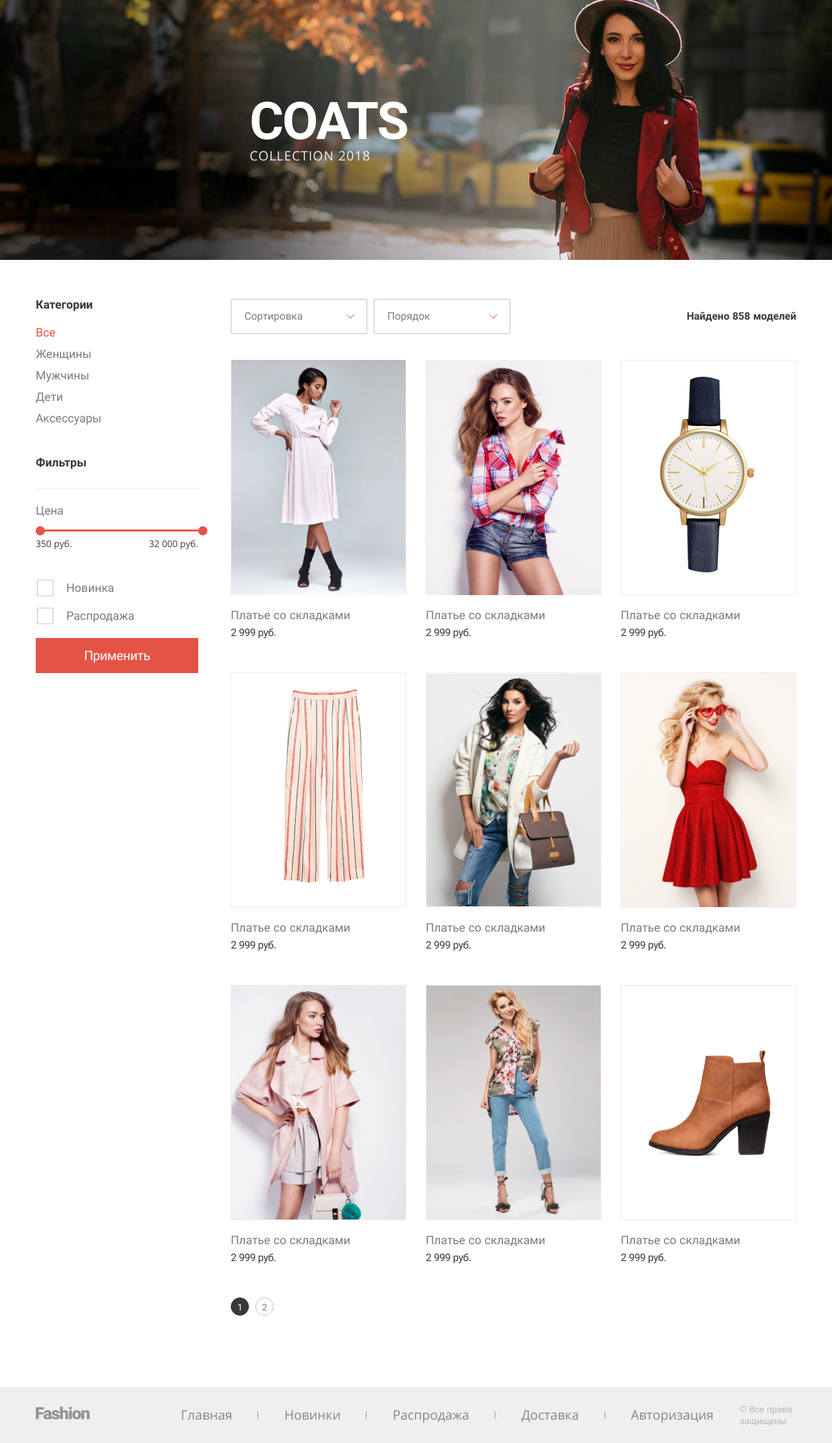
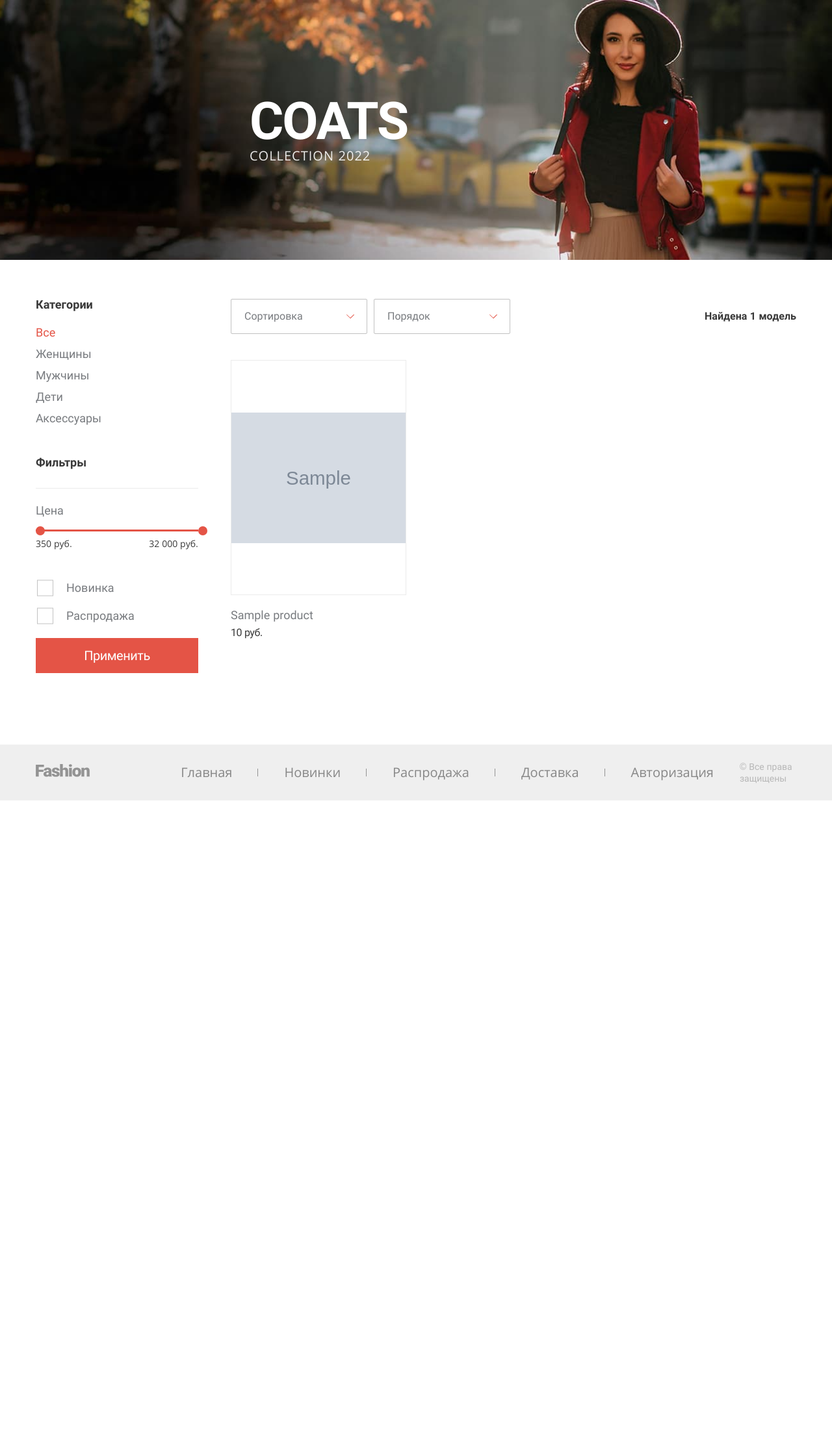
Before and after one commit to R-Artyom/prod, a PHP site: page / in a window 1280 px wide. Shown: the part 67-2288 px from the top of the page at 65% size. After the commit the page ends 1299 px from the top, so only its background shows below. Run offline with PHP 8.4, Linux system fonts and the light colour scheme; tables that the repository leaves empty or names only in its code hold one stand-in row (values such as "Sample post"); grey boxes marked "Sample" are stand-in pictures.

Commit message:
Реализация страницы "каталог" 1. На данный момент всё реализовано по аналогии со страницей "товары", необходима коррекция 2. Количество товаров на странице 9, а не 10 3. Для формирования фразы "Найдено x моделей" создана функция

```diff
--- a/content/catalog.php
+++ b/content/catalog.php
@@ -1,73 +1,49 @@
 <?php
-///**
-// * Страница с отображением формы авторизации
-// */
-//
-//// Неправильный логин, по умолчанию не определён
-//$loginError = null;
-//// Неправильный пароль, по умолчанию не определён
-//$passwordError = null;
-//// Флаг - Авторизация прошла успешно
-//$flLogInSuccess = false;
-//// Флаг - Отобразить сообщение о неуспешной авторизации
-//$isShowErrorLogIn = false;
-//
-//// Если в массиве "$_GET" существует элемент с ключом "login" и он равен "yes".
-//// (может происходить в следующих случаях:
-//// 1.После нажатия на вкладку "Авторизация";
-//// 2.После ввода логина или пароля;
-//// 3.После ввода адресной строки "http://task.manager/?login=yes";)
-//// То разрешаем вводить пароль (выводится форма), иначе - вывод формы запрещен
-//$isShowForm = isset($_GET['login']) && $_GET['login'] === 'yes';
-//
-//// Если существует куки login
-//if (isset($_COOKIE['login'])) {
-//    // Конвертирование для отображения
-//    $convertLogin = htmlspecialchars($_COOKIE['login']);
-//}
-//
-//// Если нажата кнопка "Выйти"
-//if (isset($_POST) && isset($_POST['log_out'])) {
-//    // То необходимо разавторизировать пользователя и завершить сессию
-//    logOutAuthorization();
-//}
-//
-//// Если нажата кнопка "Сменить пользователя"
-//if (isset($_POST) && isset($_POST['change_user_profile'])) {
-//    // То необходимо удалить куку логина пользователя
-//    changeUserProfile();
-//}
-//
-//// Если массив "$_POST" непустой (пользователь ввел логин или пароль и нажал клавишу Enter или "войти")
-//if (!empty($_POST)) {
-//    // Копирование логина и пароля для удобства
-//    $login = $_POST['login'];
-//    $password = $_POST['password'];
-//    // В случае успешной авторизации переменная инициализируется значением true, иначе - NULL
-//    $flLogInSuccess = verifyUserDb($login, $password);
-//    // Если логин или пароль неправильные
-//    if (!$flLogInSuccess) {
-//        // Отобразить сообщение о неуспешной авторизации
-//        $isShowErrorLogIn = true;
-//        // Инициализация неправильного логина содержимым POST параметра
-//        $loginError = $_POST['login'];
-//        // Инициализация неправильного пароля содержимым POST параметра
-//        $passwordError = $_POST['password'];
-//    // Если авторизация пользователя прошла успешно
-//    } else {
-//        // Если сессия не запущена
-//        if (empty($_SESSION)) {
-//            // Установить имя сессии, отличающееся от имени по умолчанию
-//            session_name(SESSION_NAME);
-//            // Старт сессии
-//            session_start();
-//        }
-//        // Фиксирование времени начала сессии
-//        $_SESSION['startTime'] = time();
-//        // Признак авторизации - логин пользователя
-//        $_SESSION['login'] = $login;
-//        // Создание куки с логином пользователя, длительностью месяц (31 день)
-//        setcookie('login', $login, time() + TIME_OUT_LOGIN, '/');
-//    }
-//}
-//var_dump($_SERVER);
+// Количество записей на одной странице
+$pageLimit = 9;
+// Время загрузки изображения товара на страницу. (Будет добавляться
+// к адресу изображения в качестве GET-параметров для избежания
+// загрузки кэшированного изображения. Если этого не делать, то будет
+// отображаться старая фотография с тем же названием)
+$timeUploadImg = time();
+
+// Установить соединение с сервером MySQL
+$connection = connectDb();
+// Запрос количества записей в таблице 'products'
+$resultSelect = mysqli_query(
+    $connection,
+    "SELECT COUNT(*) FROM products;"
+);
+//Запись результата в массив
+$row = mysqli_fetch_row($resultSelect);
+// Количество товаров в списке товаров
+$productCount = $row[0];
+// Общее количество страниц
+$pageCount = ceil($productCount / $pageLimit);
+// Номер активной (текущей) страницы (если не задан - то "1", если больше
+// последней страницы - то приравнивается к последней странице)
+$pageActive = $_GET['page'] ?? 1;
+$pageActive = $pageActive < $pageCount ? $pageActive : $pageCount;
+// Смещение (для запроса к БД)
+$pageOffset = $pageLimit * ($pageActive - 1);
+// Запрос к базе данных - поиск в таблице "products" всех элементов, при этом
+// столбец 'category' заполняется всеми наименованиями разделов, в которые входит
+// продукт, через запятую с пробелом
+$resultSelect = mysqli_query($connection,
+    "SELECT p.id, p.name, p.img_name, p.price, p.new, p.sale, GROUP_CONCAT(categories.name SEPARATOR ', ') as category FROM products AS p
+        LEFT JOIN categories_products ON categories_products.product_id = p.id
+                  LEFT JOIN categories ON categories_products.category_id = categories.id
+                        GROUP BY p.id
+                        LIMIT $pageLimit OFFSET $pageOffset"
+);
+// Если есть товары, удовлетворяющие запросу
+if ($resultSelect) {
+    // Считывание результата в массив до тех пор, пока он выдаётся
+    while ($arr = mysqli_fetch_assoc($resultSelect)) {
+        $products[] = $arr;
+    }
+    // Формирование массива "Кнопки страниц", необходимого для постраничной навигции
+    $pageButtons = getPageButtons($pageActive, $pageCount);
+    // Формирование фразы "Найдено х моделей"
+    $msgProductCount = getPhraseCountModels($productCount);
+}
--- a/include/pagination.php
+++ b/include/pagination.php
@@ -158,3 +158,40 @@ function getPageButtons($pageActive, $pageCount): array
     // Возврат массива
     return $pageButtons;
 }
+
+/**
+ * Функция формирования фразы "Найдено х моделей"
+ * @param $number - число "x"
+ * @return string - результирующая фраза
+ */
+function getPhraseCountModels($number): string
+{
+    // Остатка от деления на 100 хватит, чтобы создать правильное окончание слова,
+    // но остатки 11,12,13,14,15,16,17,18,19 выбиваются из общей картины,
+    // поэтому для чисел с остатком 0..19 необходимо проверять остаток от деления на 100,
+    // а для всех остальных - остаток от деления на 10.
+    if ($number % 100 < 20) {
+        $balance = $number % 100;
+    }
+    else {
+        $balance = $number % 10;
+    }
+    //1,21,31,41,51,61,71,81,91
+    if ($balance == 1) {
+        return "Найдена $number модель";
+        //2,22,32,42,52,62,72,82,92
+        //3,23,33,43,53,63,73,83,93
+        //4,24,34,44,54,64,74,84,94
+    } elseif (($balance == 2) || ($balance == 3) || ($balance == 4)) {
+        return "Найдены $number модели";
+        //11,12,13,14,
+        //5,15,25,35,45,55,65,75,85,95
+        //6,16,26,36,46,56,66,76,86,96
+        //7,17,27,37,47,57,67,77,87,97
+        //8,18,28,38,48,58,68,78,88,98
+        //9,19,29,39,49,59,69,79,89,99
+        //0,10,20,30,40,50,60,70,80,90
+    } else {
+        return "Найдено $number моделей";
+    }
+}
--- a/templates/catalog.php
+++ b/templates/catalog.php
@@ -2,10 +2,11 @@
     <header class="intro">
         <div class="intro__wrapper">
             <h1 class=" intro__title">COATS</h1>
-            <p class="intro__info">Collection 2018</p>
+            <p class="intro__info">Collection 2022</p>
         </div>
     </header>
     <section class="shop container">
+        <?php if (isset($products)):?>
             <section class="shop__filter filter">
                 <form>
                     <div class="filter__wrapper">
@@ -66,82 +67,39 @@
                             <option value="woman">По убыванию</option>
                         </select>
                     </div>
-                <p class="shop__sorting-res">Найдено <span class="res-sort">858</span> моделей</p>
+                    <p class="shop__sorting-res"><span class="res-sort"><?=$msgProductCount?></span></p>
                 </section>
                 <section class="shop__list">
+                    <?php foreach ($products as $value):?>
                         <article class="shop__item product" tabindex="0">
                             <div class="product__image">
-                        <img src="/img/products/product-1.jpg" alt="product-name">
+                                <img src="/img/products/<?=$value['img_name'] . '?t=' . $timeUploadImg?>" alt="<?=$value['name']?>">
                             </div>
-                    <p class="product__name">Платье со складками</p>
-                    <span class="product__price">2 999 руб.</span>
+                            <p class="product__name"><?=$value['name']?></p>
+                            <span class="product__price"><?=$value['price']?> руб.</span>
                         </article>
-                <article class="shop__item product" tabindex="0">
-                    <div class="product__image">
-                        <img src="/img/products/product-2.jpg" alt="product-name">
-                    </div>
-                    <p class="product__name">Платье со складками</p>
-                    <span class="product__price">2 999 руб.</span>
-                </article>
-                <article class="shop__item product" tabindex="0">
-                    <div class="product__image">
-                        <img src="/img/products/product-3.jpg" alt="product-name">
-                    </div>
-                    <p class="product__name">Платье со складками</p>
-                    <span class="product__price">2 999 руб.</span>
-                </article>
-                <article class="shop__item product" tabindex="0">
-                    <div class="product__image">
-                        <img src="/img/products/product-4.jpg" alt="product-name">
-                    </div>
-                    <p class="product__name">Платье со складками</p>
-                    <span class="product__price">2 999 руб.</span>
-                </article>
-                <article class="shop__item product" tabindex="0">
-                    <div class="product__image">
-                        <img src="/img/products/product-5.jpg" alt="product-name">
-                    </div>
-                    <p class="product__name">Платье со складками</p>
-                    <span class="product__price">2 999 руб.</span>
-                </article>
-                <article class="shop__item product" tabindex="0">
-                    <div class="product__image">
-                        <img src="/img/products/product-6.jpg" alt="product-name">
-                    </div>
-                    <p class="product__name">Платье со складками</p>
-                    <span class="product__price">2 999 руб.</span>
-                </article>
-                <article class="shop__item product" tabindex="0">
-                    <div class="product__image">
-                        <img src="/img/products/product-7.jpg" alt="product-name">
-                    </div>
-                    <p class="product__name">Платье со складками</p>
-                    <span class="product__price">2 999 руб.</span>
-                </article>
-                <article class="shop__item product" tabindex="0">
-                    <div class="product__image">
-                        <img src="/img/products/product-8.jpg" alt="product-name">
-                    </div>
-                    <p class="product__name">Платье со складками</p>
-                    <span class="product__price">2 999 руб.</span>
-                </article>
-                <article class="shop__item product" tabindex="0">
-                    <div class="product__image">
-                        <img src="/img/products/product-9.jpg" alt="product-name">
-                    </div>
-                    <p class="product__name">Платье со складками</p>
-                    <span class="product__price">2 999 руб.</span>
-                </article>
+                    <?php endforeach ?>
                 </section>
                 <ul class="shop__paginator paginator">
+                    <?php foreach ($pageButtons as $button => $value): ?>
+                        <?php if (isset($value['show'])): ?>
                             <li>
-                    <a class="paginator__item">1</a>
+                                <a class="<?=$value['class']?>"
+                                    <?php if ($button != 'active' && $button != 'firstSep' && $button != 'lastSep'): ?>
+                                        href="<?=PATH_CATALOG . '?page=' . $value['num']?>"
+                                    <?php endif ?>>
+                                    <?=$value['text']?>
+                                </a>
                             </li>
-                <li>
-                    <a class="paginator__item" href="">2</a>
-                </li>
+                        <?php endif ?>
+                    <?php endforeach ?>
                 </ul>
             </div>
+        <?php else: ?>
+            <div>
+                Извините, в каталоге отсутствуют товары
+            </div>
+        <?php endif ?>
     </section>
     <section class="shop-page__order" hidden="">
         <div class="shop-page__wrapper">
```
Lines whose indentation alone changed are shown as unchanged.
